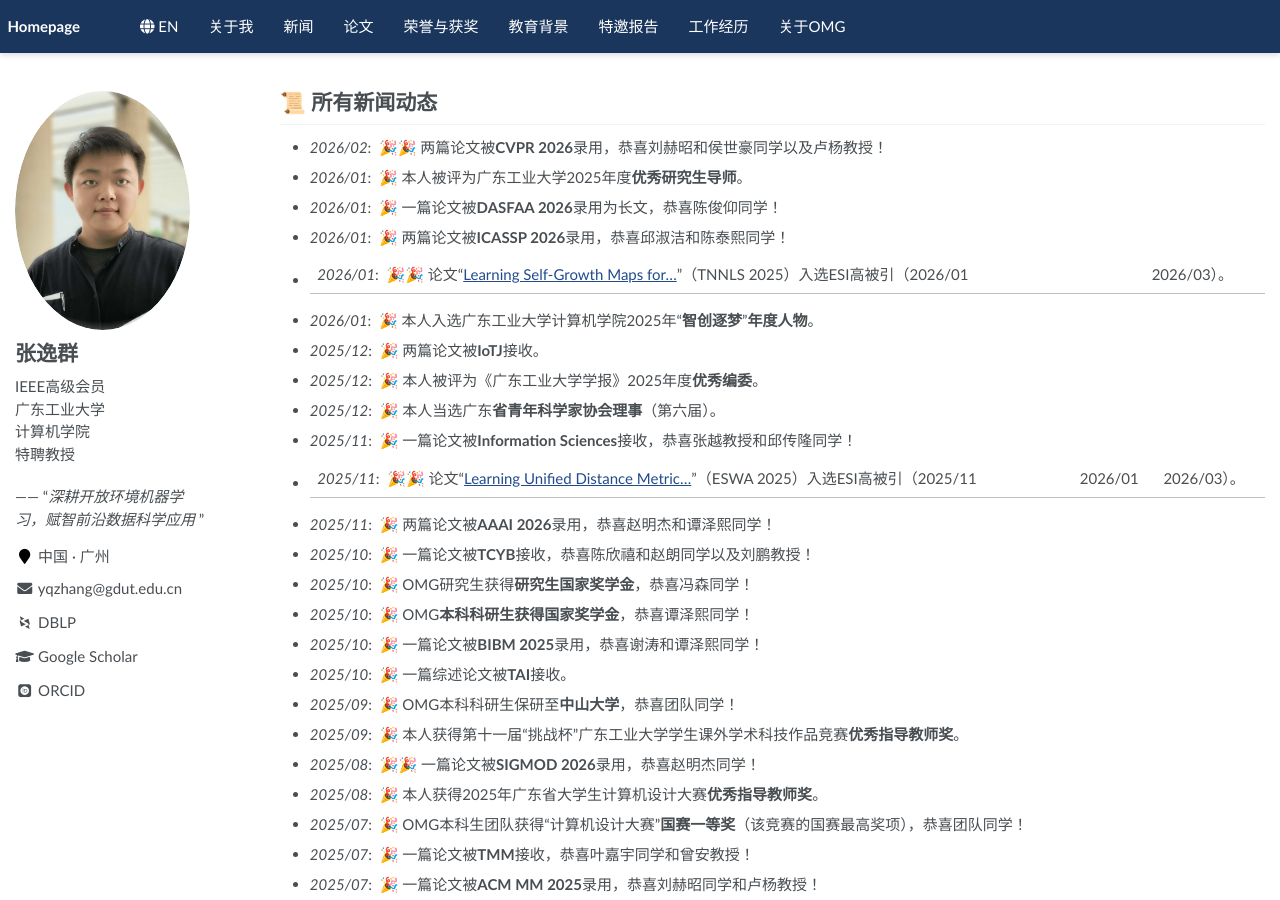
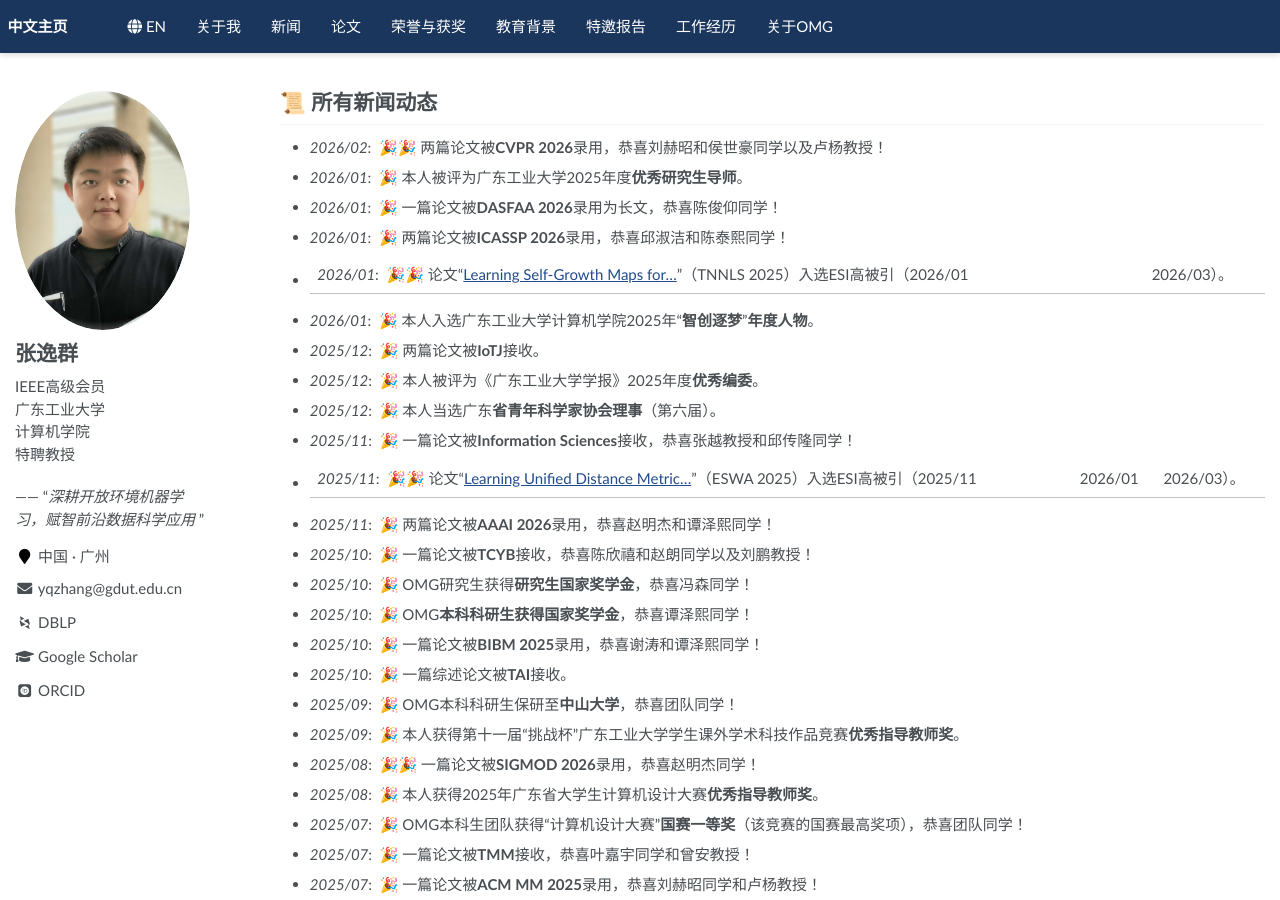
Before and after one commit to yqzhang-Zz/zh-news, a Jekyll site: the page built from _pages/about.md, in a window 1280 px wide and 900 px high. Built offline with Jekyll 4.4.1, drawn with Linux system fonts in a browser that asks for light colours; some web fonts are replaced; a script that is not in the unit is left out; comment, search, counter and statistics services are not loaded.

Commit message:
Update masthead.html

```diff
--- a/_includes/masthead.html
+++ b/_includes/masthead.html
@@ -5,7 +5,7 @@
         <button><div class="navicon"></div></button>
         <ul class="visible-links">
           <li class="masthead__menu-item masthead__menu-item--lg masthead__menu-home-item">
-            <a href="#about-me" target="_self">Homepage</a>
+            <a href="#about-me" target="_self">中文主页</a>
           </li>
 
           {% for link in site.data.navigation.main %}
```
